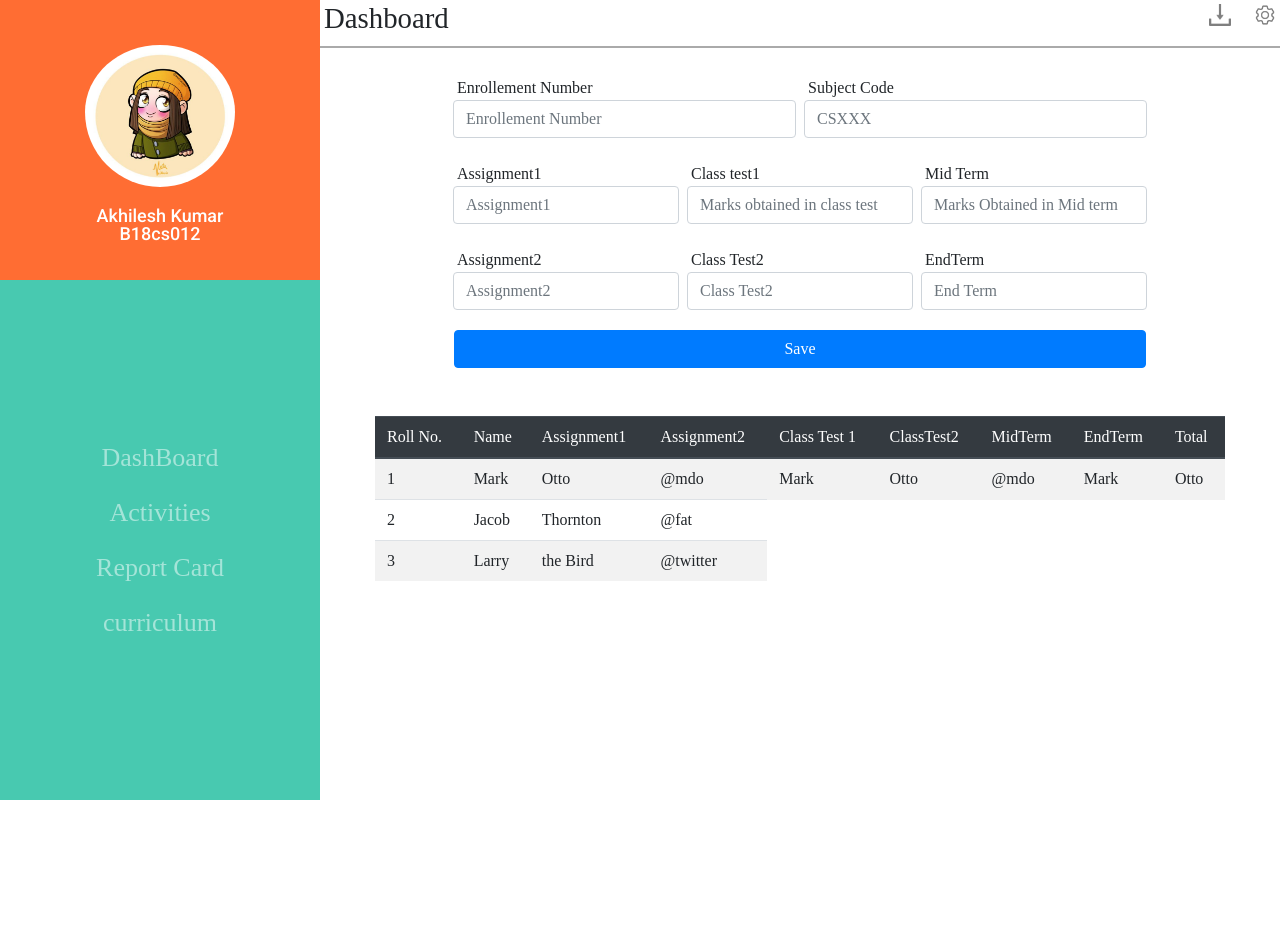
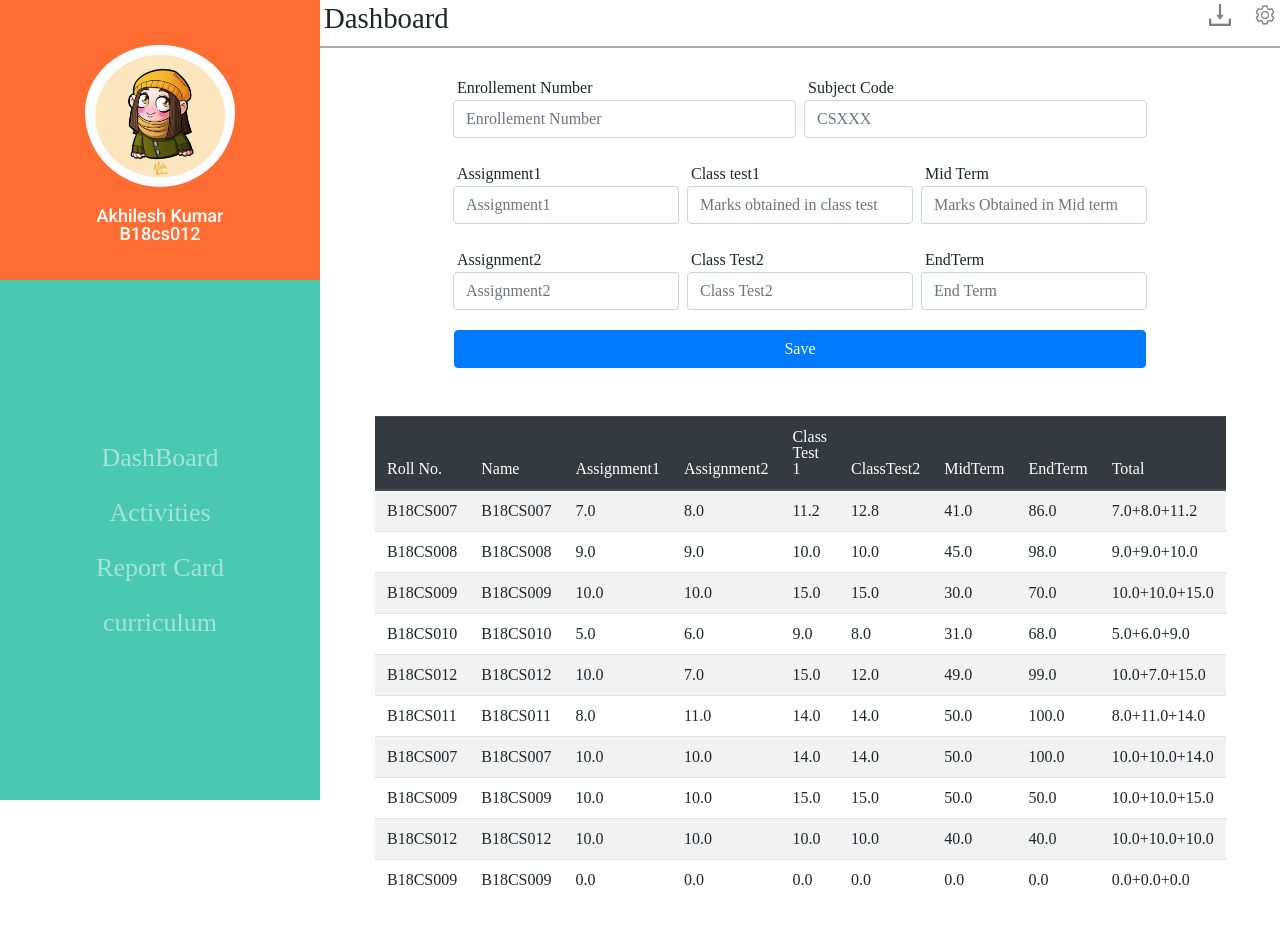
Before and after one commit to Akhileshkumar-12/marks-management-system, a Django app: template marks_management_system/templates/facultydashboard.html in a window 1280 px wide. Before the commit the page ends 800 px from the top, so only its background shows below. Run offline with Django 3.2, Linux system fonts and the light colour scheme; the template is opened without the code that fills it: values that come from a table or form of the project are taken from there, others are empty; data comes from the database, SQL or seed files in the repository; both versions use the stored data as it was after the commit; some libraries are stand-ins or nearby versions.

Commit message:
Faculty Dashboard Connected And Vallidation added

```diff
--- a/marks_management_system/marksManagement/models.py
+++ b/marks_management_system/marksManagement/models.py
@@ -12,6 +12,7 @@ class Faculty(models.Model):
     name = models.CharField(max_length=30)
     subjectName = models.CharField(max_length=50)
     subjectCode = models.CharField(max_length=20)
+    password = models.CharField(max_length=100)
 
     def __str__(self):
         return self.fId
--- a/marks_management_system/marksManagement/urls.py
+++ b/marks_management_system/marksManagement/urls.py
@@ -4,6 +4,7 @@ from . import views
 urlpatterns = [
     # path('', include('home.urls')),
    path('',views.login,name='login'),
+   path('facultyLogin',views.loginAsFaculty ,name='loginFaculty'),
    path('stdashboard',views.dashboard,name='dashboard'),
    path('reportCard/<str:usersub>',views.reportCard,name='reportCard'),
 
--- a/marks_management_system/templates/facultydashboard.html
+++ b/marks_management_system/templates/facultydashboard.html
@@ -94,30 +94,19 @@
                                   </tr>
                                 </thead>
                                 <tbody>
-                                  <tr>
-                                    <th scope="row">1</th>
-                                    <td>Mark</td>
-                                    <td>Otto</td>
-                                    <td>@mdo</td>
-                                    <td>Mark</td>
-                                    <td>Otto</td>
-                                    <td>@mdo</td>
-                                    <td>Mark</td>
-                                    <td>Otto</td>
-
-                                  </tr>
-                                  <tr>
-                                    <th scope="row">2</th>
-                                    <td>Jacob</td>
-                                    <td>Thornton</td>
-                                    <td>@fat</td>
-                                  </tr>
-                                  <tr>
-                                    <th scope="row">3</th>
-                                    <td>Larry</td>
-                                    <td>the Bird</td>
-                                    <td>@twitter</td>
-                                  </tr>
+                                 {% for data in allStudent %}
+                                 <tr>
+                                  <th scope="row">{{ data.rollNo }}</th>
+                                  <td>{{ data.rollNo }}</td>
+                                  <td>{{ data.assignment1 }}</td>
+                                  <td>{{ data.assignment2 }}</td>
+                                  <td>{{ data.classtest1 }}</td>
+                                  <td>{{ data.classtest2 }}</td>
+                                  <td>{{ data.midTerm }}</td>
+                                  <td>{{ data.endTerm }}</td>
+                                  <td>{{ data.assignment1  }}+{{ data.assignment2 }}+{{ data.classtest1 }}</td>
+                                </tr>
+                                 {% endfor %}
                                 </tbody>
                             </table>
                         </div>
```
Also changed, not shown: marks_management_system/marksManagement/views.py (+23 -5 lines), marks_management_system/static/css/login_signup.css (+7 -0 lines), marks_management_system/templates/login.html (+16 -3 lines), marks_management_system/templates/loginASfaculty.html (added, +13 -0 lines), marks_management_system/db.sqlite3, marks_management_system/marksManagement/migrations/0002_faculty_password.py (added).
